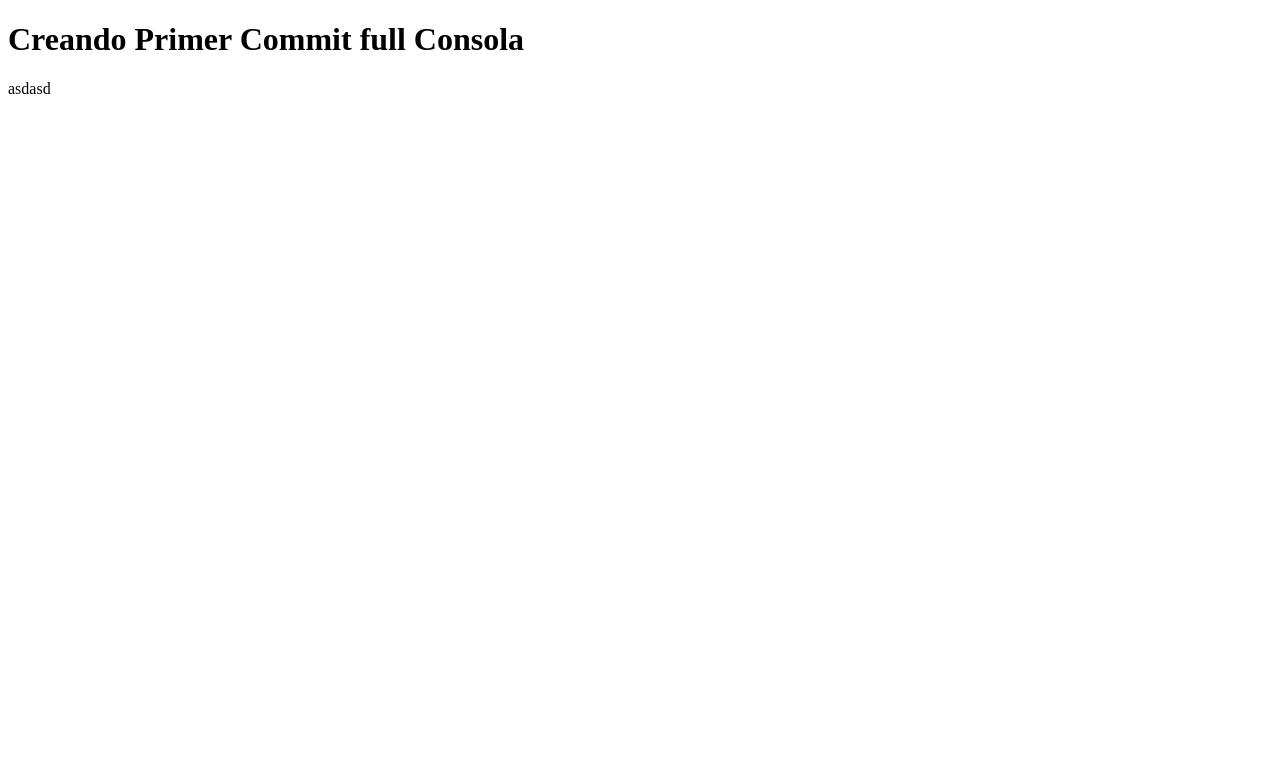
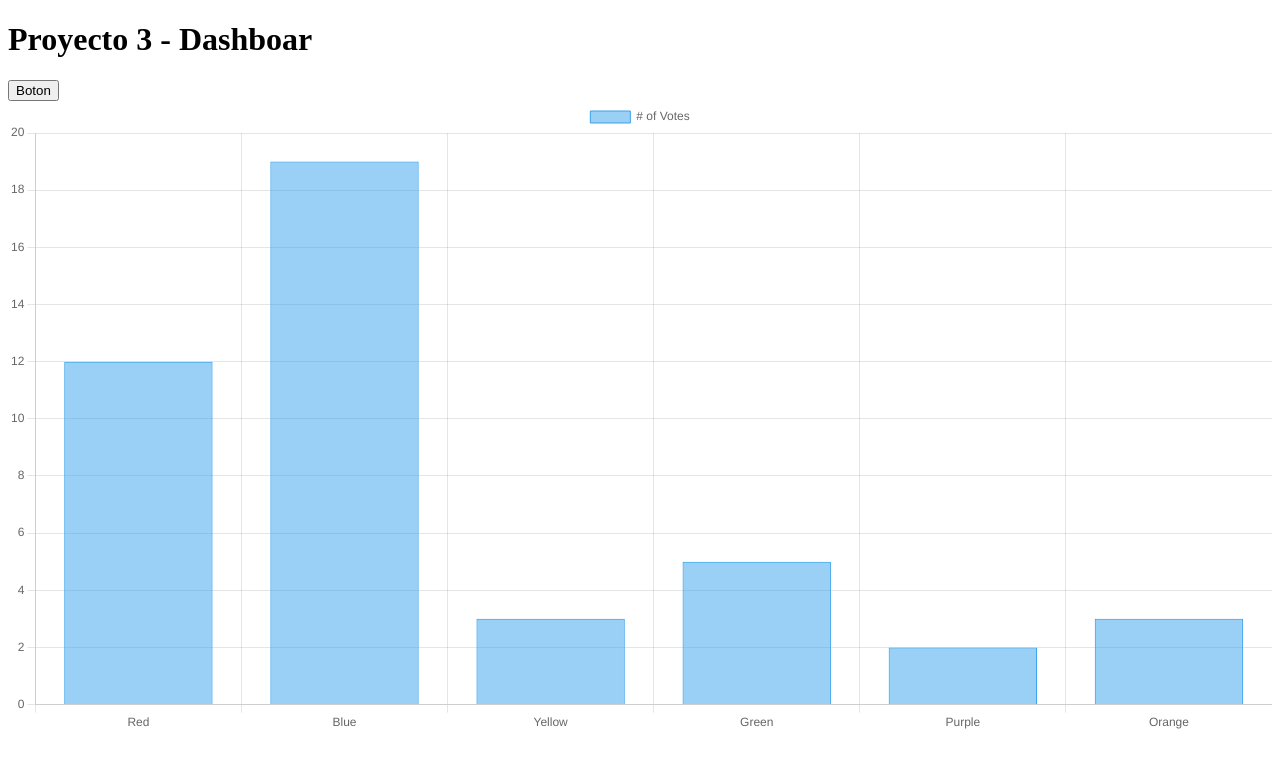
Before and after one commit to spotfreeman/Proyecto3, a plain HTML site: page index.html in a window 1280 px wide. Drawn offline with nearby package versions, Linux system fonts and the light colour scheme.

Commit message:
Primeras funciones

```diff
--- /dev/null
+++ b/assets/js/app.js
@@ -0,0 +1,13 @@
+// API datos financieros
+const boton = document.getElementById('boton')
+const tarjeta = document.getElementById('tarjeta')
+
+boton.addEventListener('click', mostrar)
+
+function mostrar(e) {
+    e.preventDefault();
+    console.log("Funciona el Boton")
+
+    tarjeta.innerHTML = `<h3>Funciono el Boton</h3>`
+
+}
--- a/index.html
+++ b/index.html
@@ -8,8 +8,41 @@
 </head>
 
 <body>
-    <h1>Creando Primer Commit full Consola</h1>
-    <p>asdasd</p>
+
+    <h1>Proyecto 3 - Dashboar</h1>
+
+    <div class="card" id="tarjeta"></div>
+
+    <button id="boton" type="submit">Boton</button>
+    <div>
+        <canvas id="myChart"></canvas>
+    </div>
+    <script src="https://cdn.jsdelivr.net/npm/chart.js"></script>
+
+    <script>
+        const ctx = document.getElementById('myChart');
+
+        new Chart(ctx, {
+            type: 'bar',
+            data: {
+                labels: ['Red', 'Blue', 'Yellow', 'Green', 'Purple', 'Orange'],
+                datasets: [{
+                    label: '# of Votes',
+                    data: [12, 19, 3, 5, 2, 3],
+                    borderWidth: 1
+                }]
+            },
+            options: {
+                scales: {
+                    y: {
+                        beginAtZero: true
+                    }
+                }
+            }
+        });
+    </script>
+
+    <script src="assets/js/app.js"></script>
 </body>
 
 </html>
```
